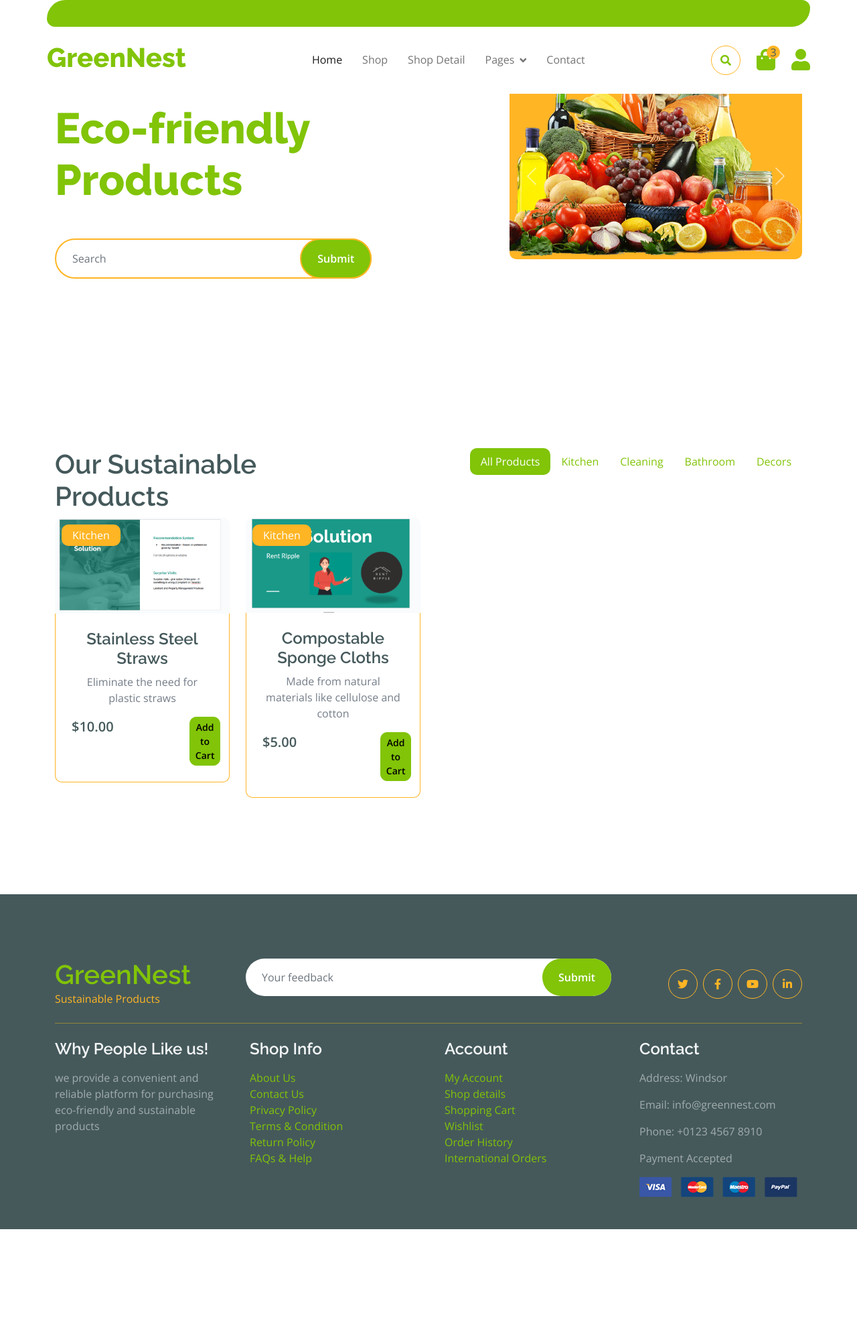
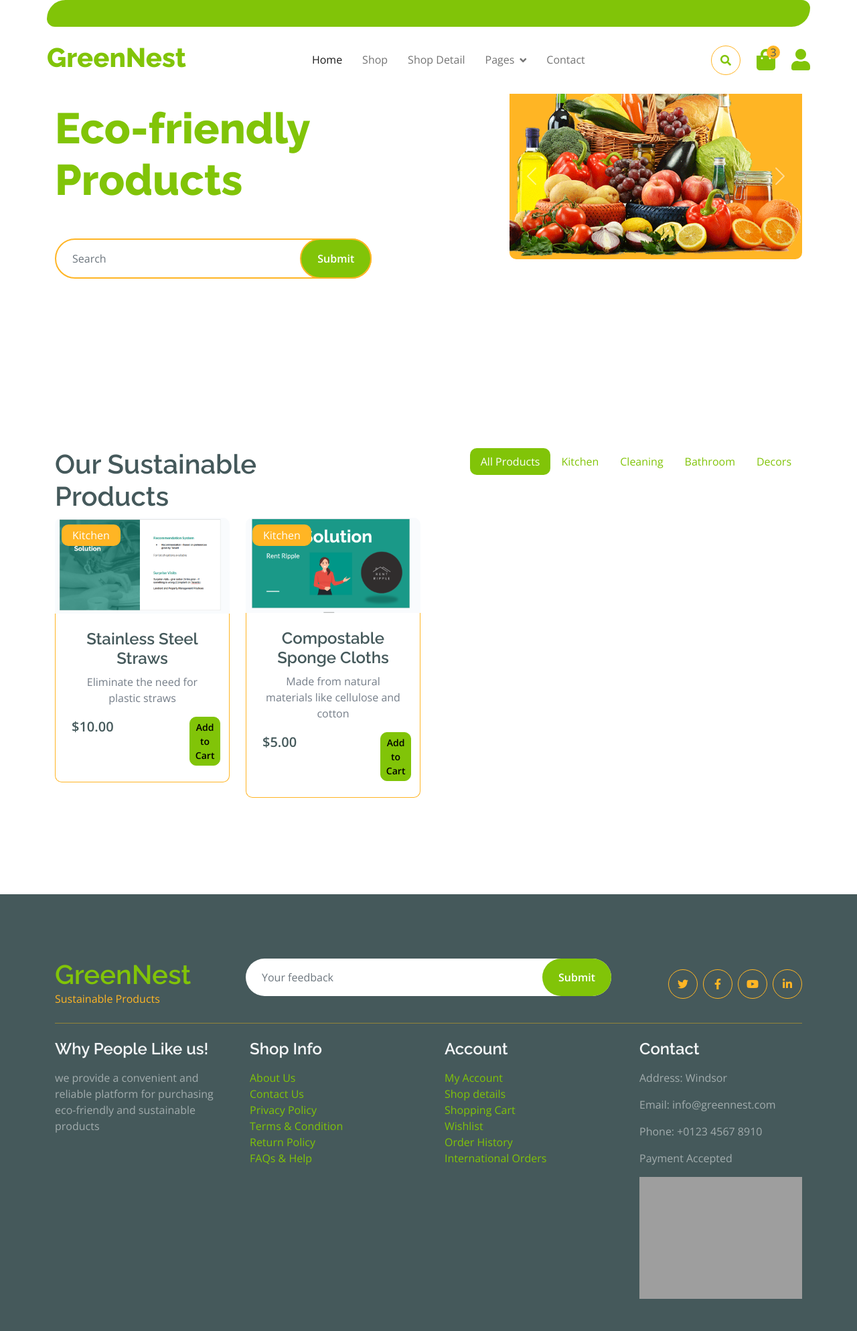
Before and after one commit to Khushbumodi123/GreenNest, a Django app: page / in a window 1280 px wide. Shown: the whole page at 67% size. Before the commit the page ends 1835 px from the top, so only its background shows below. Run offline with Django 5.2, Linux system fonts and the light colour scheme; data comes from the database, SQL or seed files in the repository; some libraries are stand-ins or nearby versions; grey boxes are pictures that could not be loaded.

Commit message:
fix bug in landing Page

```diff
--- a/landingPage/templates/landingPage/index.html
+++ b/landingPage/templates/landingPage/index.html
@@ -264,7 +264,7 @@
                         <p>Email: info@greennest.com</p>
                         <p>Phone: +0123 4567 8910</p>
                         <p>Payment Accepted</p>
-                        <img src="img/payment.png" class="img-fluid" alt="">
+                        <img src="#" class="img-fluid" alt="">
                     </div>
                 </div>
             </div>
```
